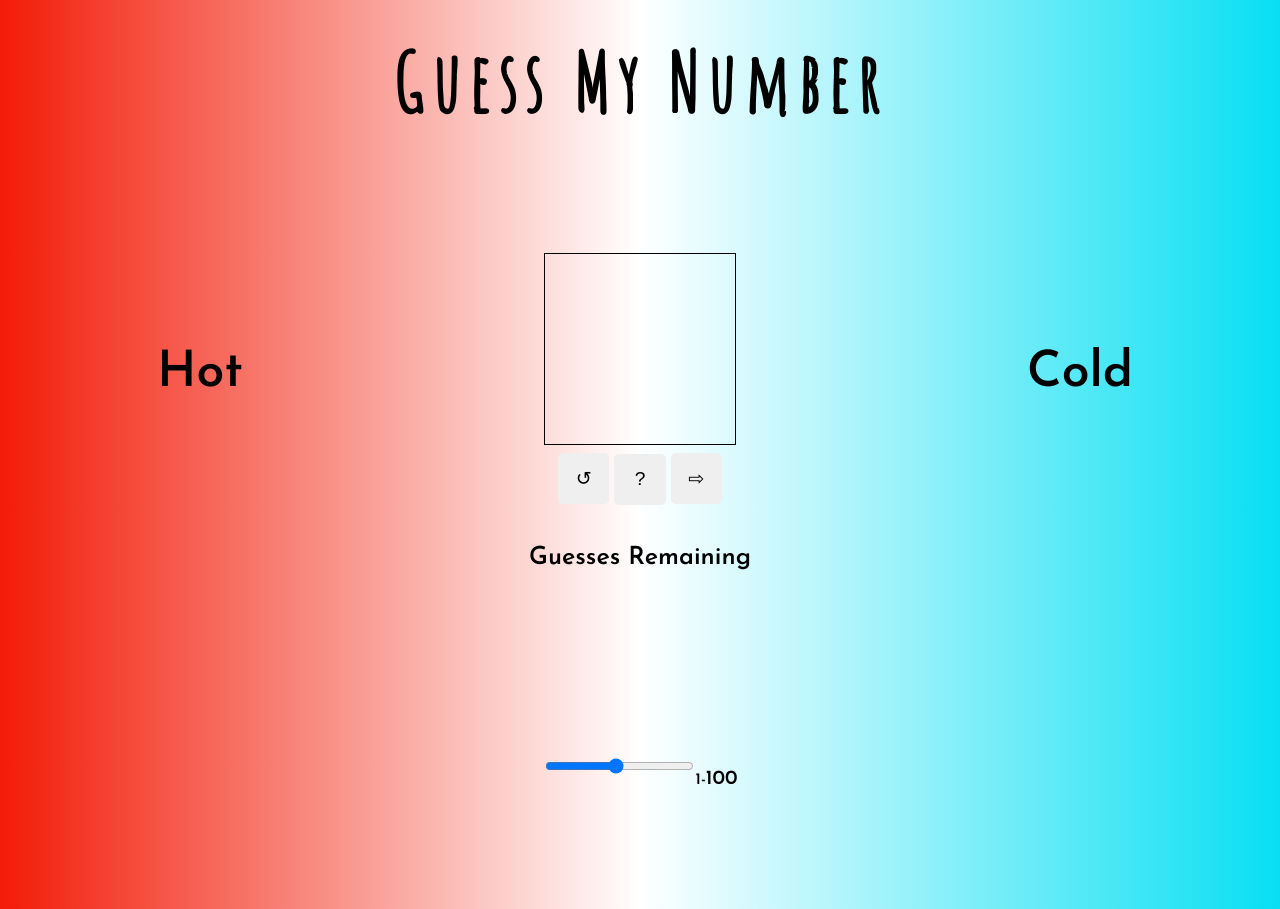
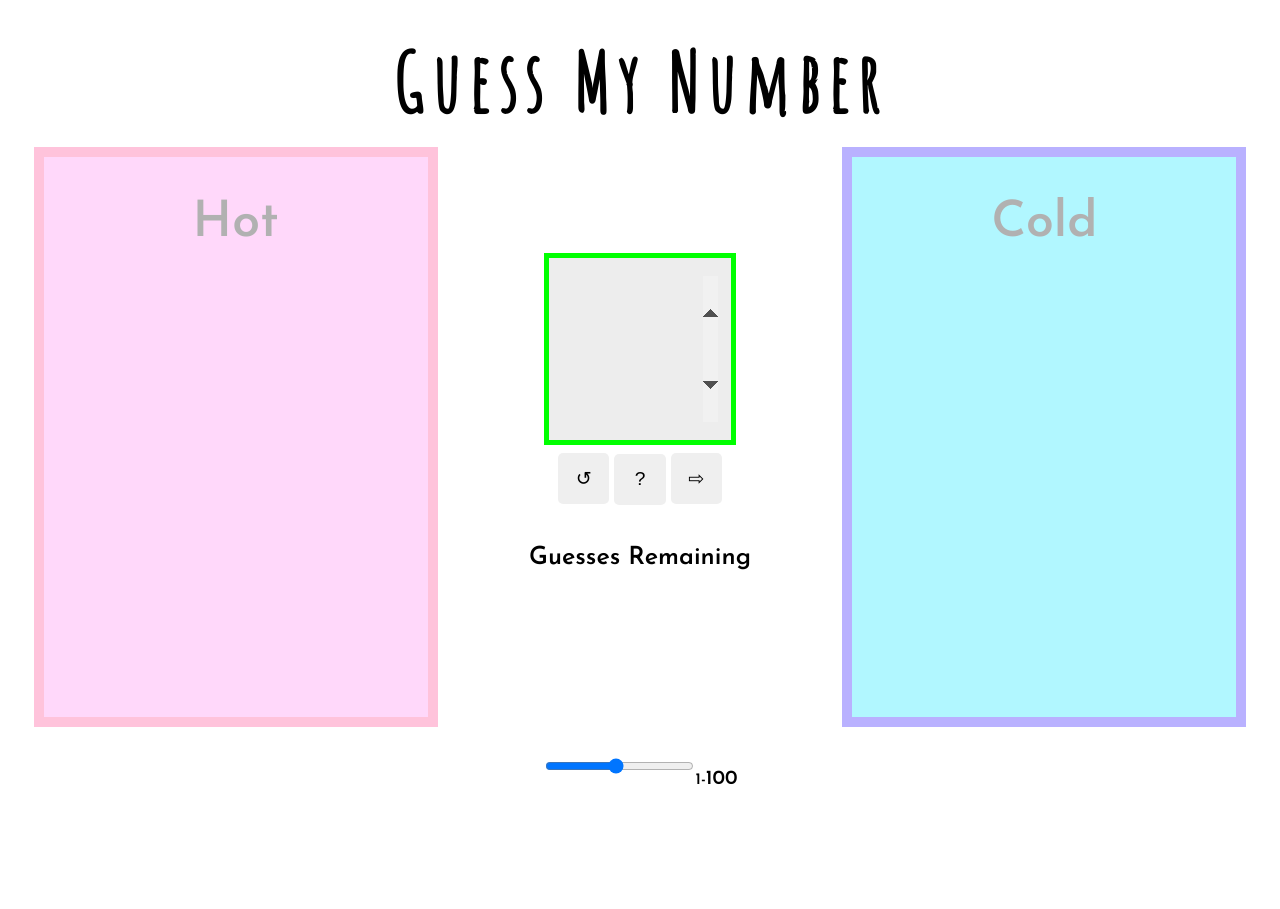
Before and after one commit to galencorey/Guessing-Game, a plain HTML site: page guessinggame.html in a window 1280 px wide. Drawn offline with Linux system fonts and the light colour scheme.

Commit message:
Second commit new design

```diff
--- a/guessinggame.css
+++ b/guessinggame.css
@@ -1,5 +1,4 @@
 body {
-    background: linear-gradient(to right, hsla(5, 94%, 49%, 1),white,hsla(185, 94%, 49%, 1));
    font-family: "Josefin Sans", Helvetica, sans-serif
 ;
 }
@@ -12,14 +11,25 @@ h1 {
 }
 .hot {
   float: left;
+  margin-left: 2vw;
+  border: 10px solid #FF3D8B;
+  background-color: #FF80F0;
 }
 .cold {
   float: right;
+  margin-right: 2vw;
+  border: 10px solid #1A00FF;
+  background-color: #00E6FF;
 }
 aside, section {
   width: 30vw;
   text-align: center;
   margin: 15vh auto;
+}
+aside {
+  border: 1px solid black;
+  height: 70vh;
+  margin-top: -5vh;
 }
 input:first-child{
   width: 15vw;
@@ -28,7 +38,7 @@ input:first-child{
   margin: 5vh auto 1vh auto;
   font-size: 10vw;
   padding: 1vw;
-  background: none;
+  background: #EDEDED;
   border: 1px solid black;
 }
 .adjust{
@@ -56,5 +66,8 @@ button {
 }
 button:focus, input:first-child:focus {
   outline: none;
-  border: 5px solid #000;
+  border: thick solid #00FF00;
 }
+.faded {
+  opacity: 0.3;
+}
--- a/guessinggame.html
+++ b/guessinggame.html
@@ -7,19 +7,19 @@
   <link href='https://fonts.googleapis.com/css?family=Josefin+Sans:600' rel='stylesheet' type='text/css'>
 </head>
 <body>
-  <header>
+ <header>
   <h1>Guess  My  Number</h1>
   </header>
-  <aside class = "hot">
+  <aside class = "hot faded">
     <h2>Hot</h2>
     <ul class = "hotlist"></ul>
   </aside>
-  <aside class = "cold">
+  <aside class = "cold faded">
     <h2>Cold</h2>
     <ul class = "coldlist"></ul>
   </aside>
   <section>
-    <input type = "number" min = 1 max = 100></input>
+    <input type = "number" min = 1 max = 100 autofocus>
     <button>&#8634</button>
     <button>?</button>
     <button>&#8680</button>
```
